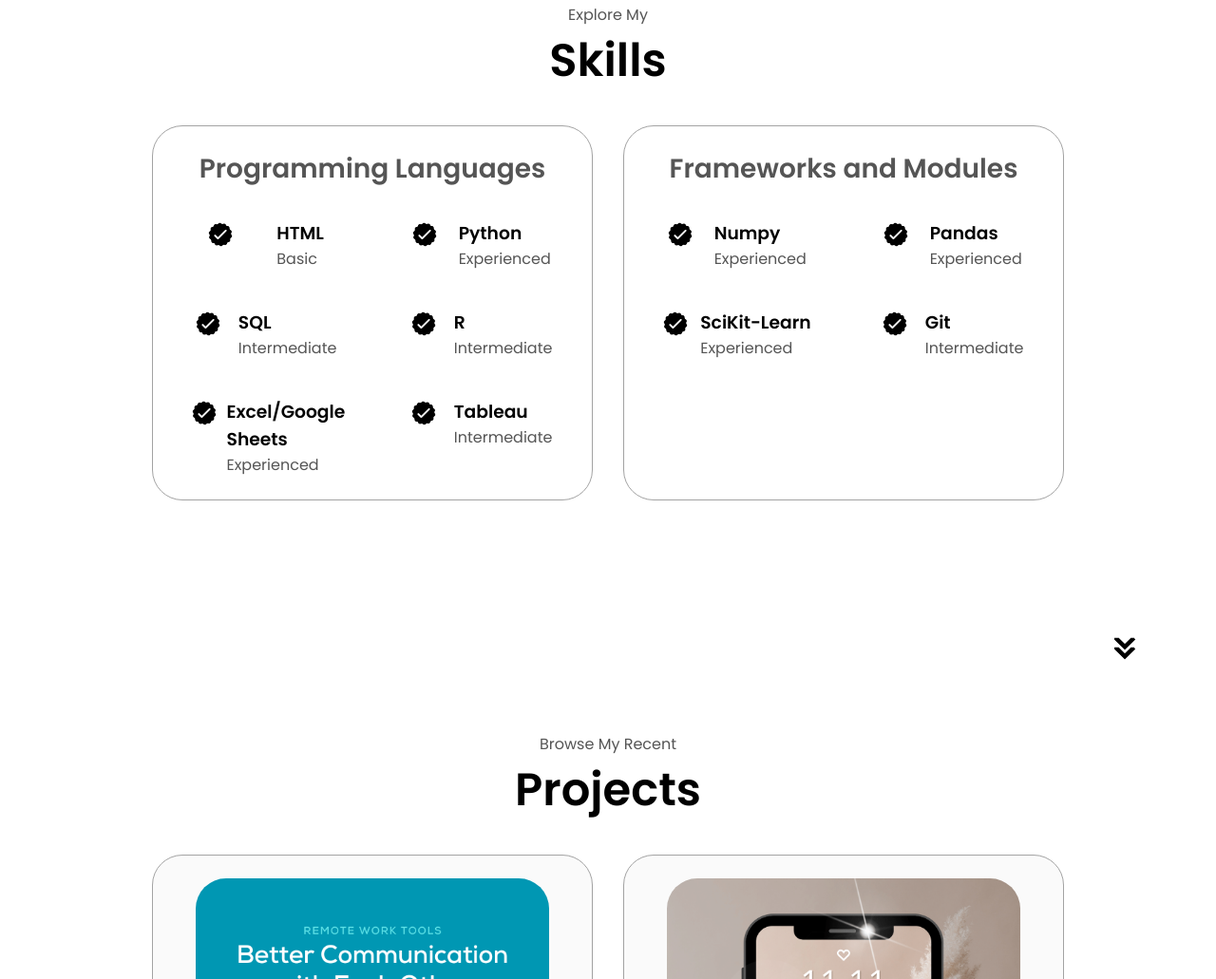
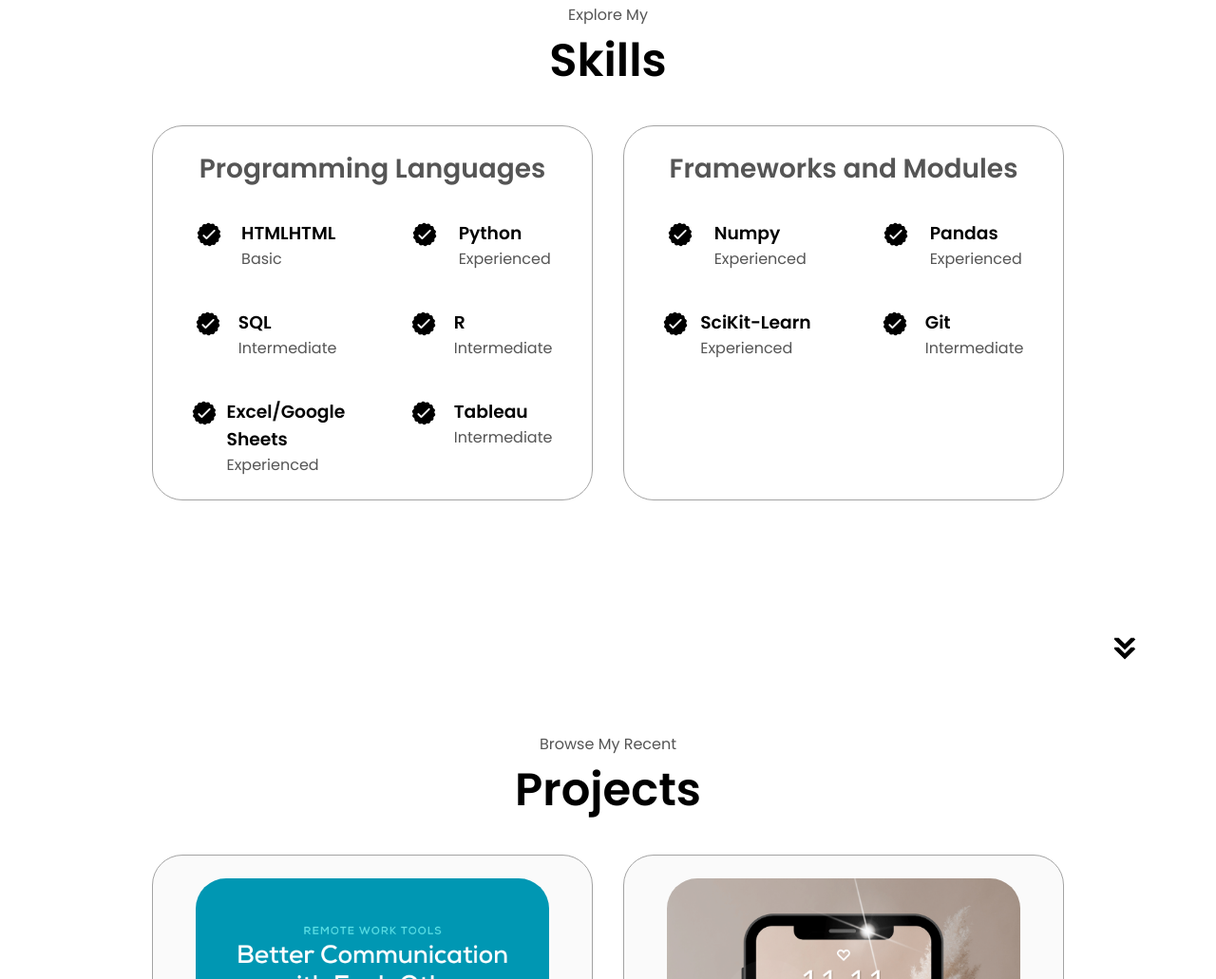
Before and after one commit to Kai2142/kai2142.github.io, a plain HTML site: page index.html in a window 1280 px wide. Shown: the part 1693-2724 px from the top of the page at 95% size. Drawn offline with Linux system fonts and the light colour scheme.

Commit message:
Update index.html

```diff
--- a/index.html
+++ b/index.html
@@ -139,7 +139,7 @@
                   class="icon"
                 />
                 <div>
-                  <h3>HTML  </h3>
+                  <h3>HTMLHTML</h3>
                   <p>Basic</p>
                 </div>
               </article>
```
